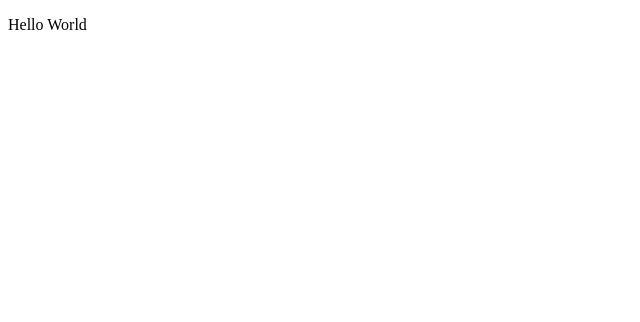
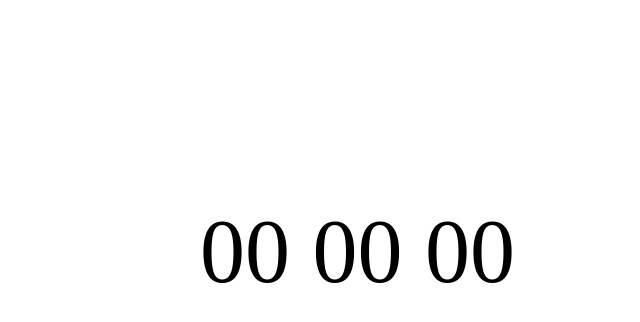
Before and after one commit to agsleonardo/trybe-time-challenge, a React (Create React App) app: page / in a window 1280 px wide. Shown: the top 322 px of the page, without its empty margins (0-640 px from the left). Built offline with nearby package versions, Linux system fonts and the light colour scheme.

Commit message:
add component Counter n Button(in prgss)

```diff
--- a/src/App.css
+++ b/src/App.css
@@ -0,0 +1,8 @@
+* {
+  margin: 0;
+}
+
+p {
+  margin: 200px;
+  font-size: 90px;
+}
--- a/src/App.js
+++ b/src/App.js
@@ -1,11 +1,20 @@
+import React, { Component } from 'react';
 import './App.css';
+import Counter from './Components/Counter';
 
-function App() {
-  return (
-    <>
-    <p>Hello World</p>
-    </>
-  );
+export default class App extends Component {
+
+  state = {
+    hour:'00',
+    min: '00',
+    sec: '00'
+  }
+
+  render() {
+    return (
+      <>
+      <Counter { ...this.state }/>
+      </>
+    );
+  }
 }
-
-export default App;
--- /dev/null
+++ b/src/Components/Counter.js
@@ -0,0 +1,18 @@
+import React, { Component } from 'react';
+import PropTypes from 'prop-types';
+
+export default class Counter extends Component {
+
+  render() {
+    const { hour, min, sec } =   this.props;
+    return (
+      <p>{ hour } { min } { sec }</p>
+    )
+  }
+}
+
+Counter.propTypes = {
+  hour: PropTypes.string.isRequired,
+  min: PropTypes.string.isRequired,
+  sec: PropTypes.string.isRequired,
+}
```
Also changed, not shown: src/Components/Button.js (added, +16 -0 lines).
